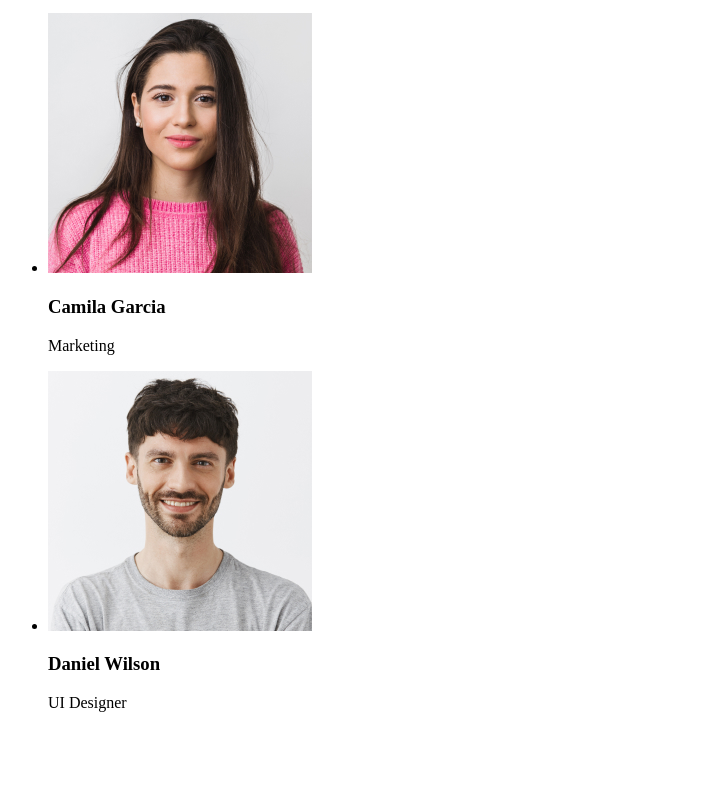
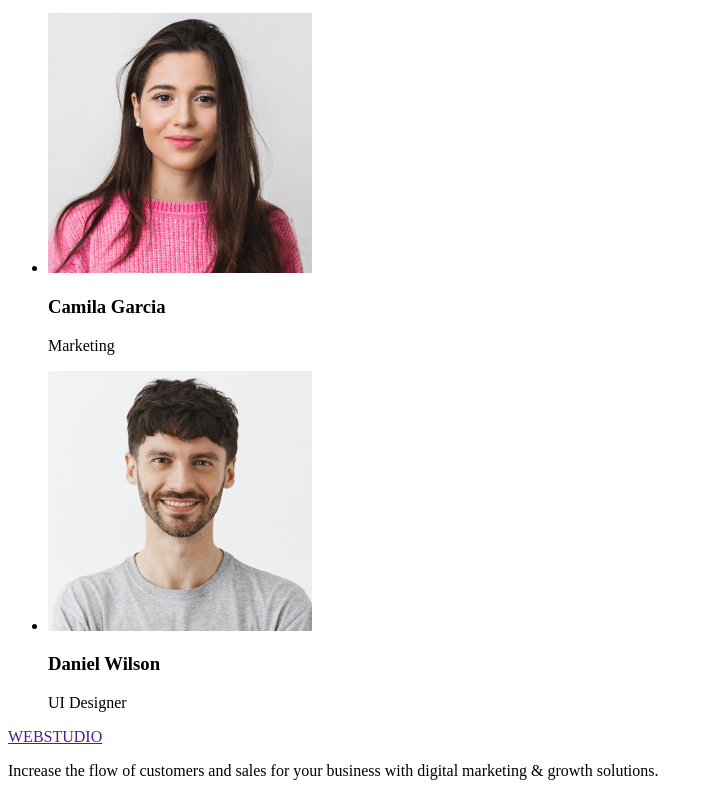
Before and after one commit to SvitLanaTy/goit-markup-hw-01, a plain HTML site: page index.html in a window 1280 px wide. Shown: the part 2368-3164 px from the top of the page, without its empty margins (0-709 px from the left). Before the commit the page ends 3096 px from the top, so only its background shows below. Drawn offline with Linux system fonts and the light colour scheme.

Commit message:
Footer content

```diff
--- a/index.html
+++ b/index.html
@@ -113,6 +113,11 @@
             </section>
         </main>
         <!--Footer-->
-        <footer></footer>
+        <footer>
+            <a href="">WEBSTUDIO</a>
+            <p>
+                Increase the flow of customers and sales for your business with digital marketing & growth solutions.
+            </p>
+        </footer>
  </body>
 </html>
```
